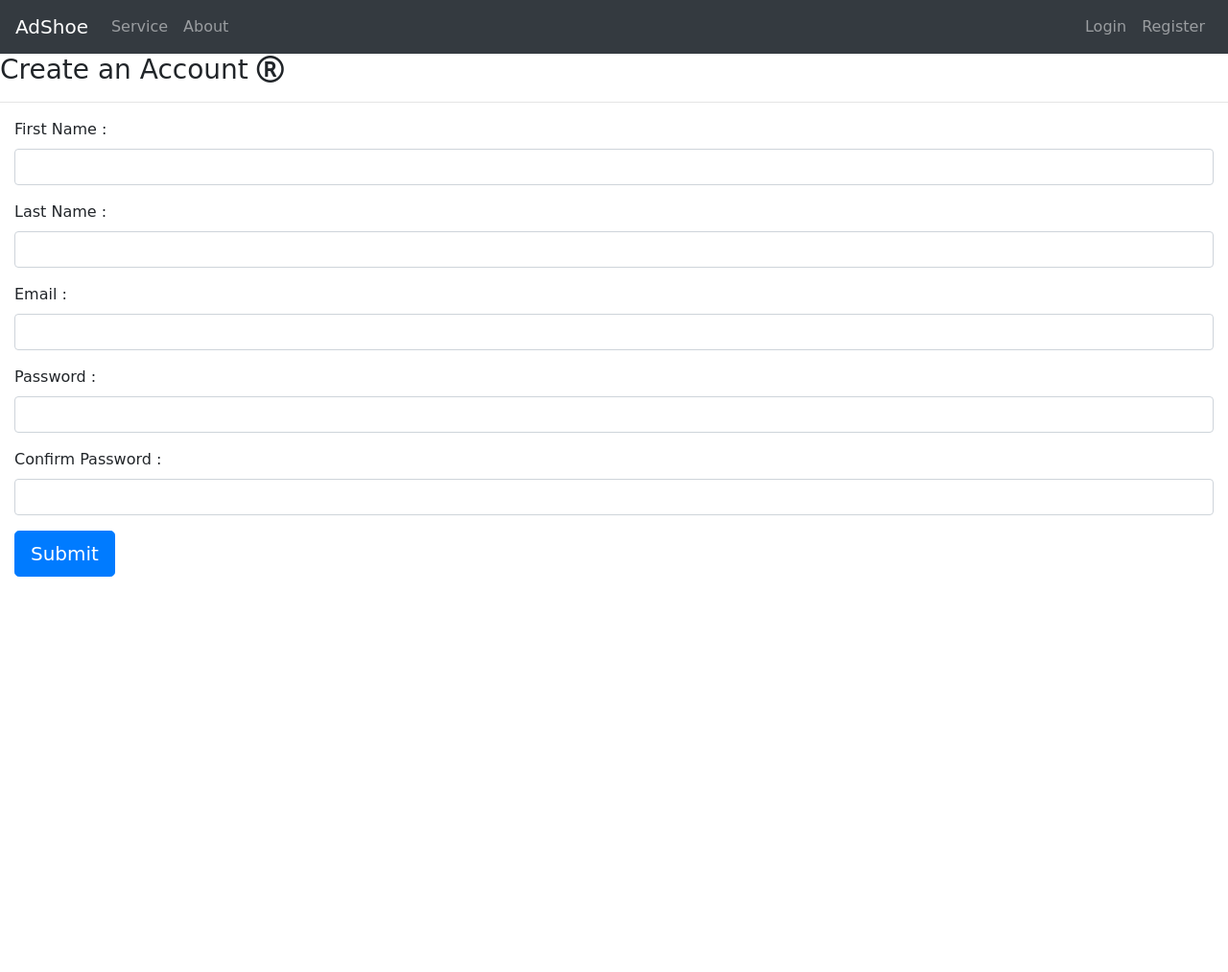
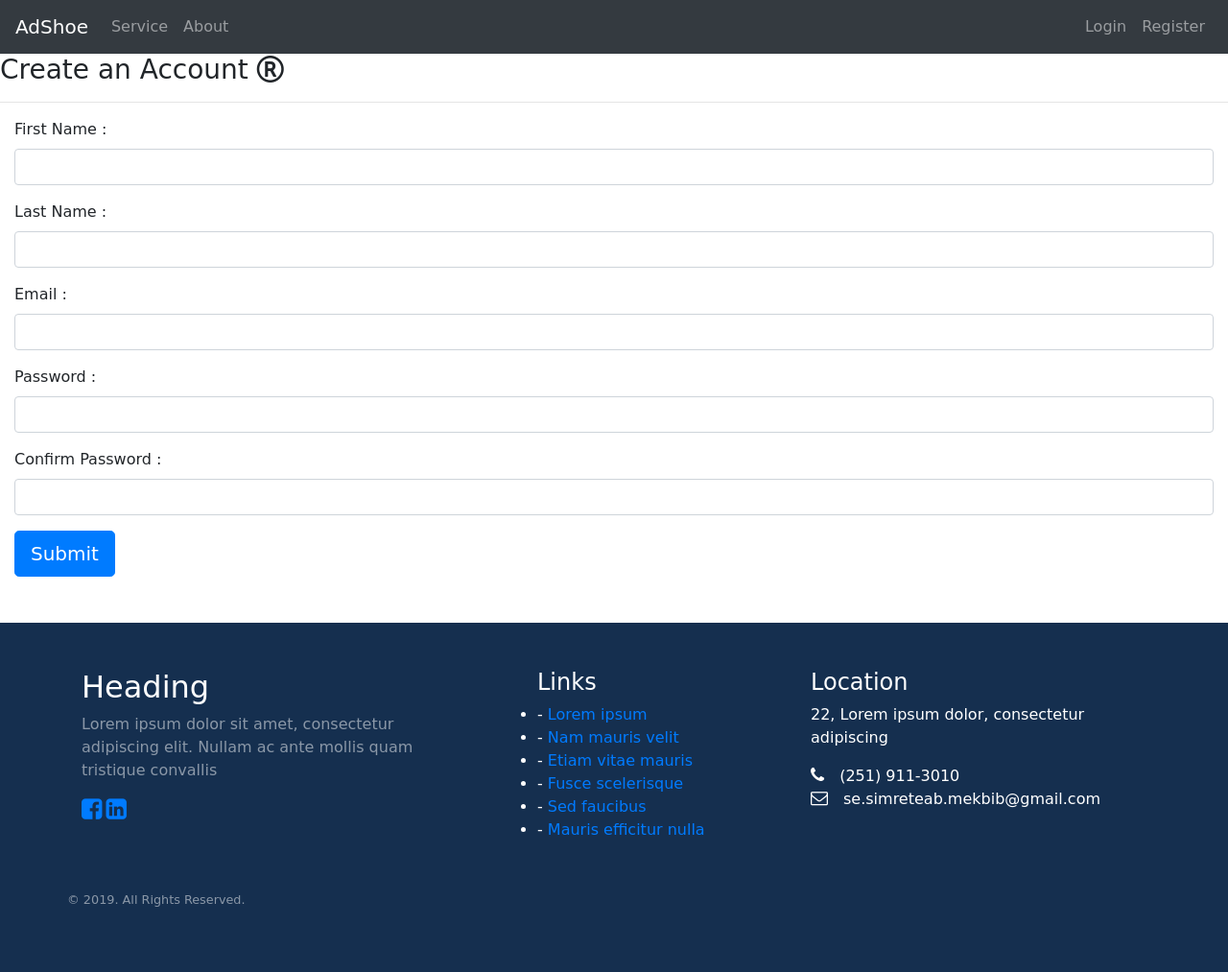
Before and after one commit to simreteabmekbib/ShoePurchaseWebsite, a plain HTML site: page register.html in a window 1280 px wide. Shown: the whole page at 96% size. Before the commit the page ends 800 px from the top, so only its background shows below. Drawn offline with nearby package versions, Linux system fonts and the light colour scheme; a web font is replaced by a local one.

Commit message:
Add footer to register page

```diff
--- a/register.html
+++ b/register.html
@@ -12,10 +12,12 @@
 
     <!-- <link rel="stylesheet" href="assets/css/bootstrap.min.css"> -->
 
-    <link rel="stylesheet" href="https://cdn.jsdelivr.net/npm/bootstrap@4.5.3/dist/css/bootstrap.min.css" integrity="sha384-TX8t27EcRE3e/ihU7zmQxVncDAy5uIKz4rEkgIXeMed4M0jlfIDPvg6uqKI2xXr2" crossorigin="anonymous">
+    <link rel="stylesheet" href="https://cdn.jsdelivr.net/npm/bootstrap@4.5.3/dist/css/bootstrap.min.css"
+        integrity="sha384-TX8t27EcRE3e/ihU7zmQxVncDAy5uIKz4rEkgIXeMed4M0jlfIDPvg6uqKI2xXr2" crossorigin="anonymous">
 
     <!-- Font Awesome CDN  -->
-    <link rel="stylesheet" href="https://stackpath.bootstrapcdn.com/font-awesome/4.7.0/css/font-awesome.min.css" integrity="sha384-wvfXpqpZZVQGK6TAh5PVlGOfQNHSoD2xbE+QkPxCAFlNEevoEH3Sl0sibVcOQVnN" crossorigin="anonymous">
+    <link rel="stylesheet" href="https://stackpath.bootstrapcdn.com/font-awesome/4.7.0/css/font-awesome.min.css"
+        integrity="sha384-wvfXpqpZZVQGK6TAh5PVlGOfQNHSoD2xbE+QkPxCAFlNEevoEH3Sl0sibVcOQVnN" crossorigin="anonymous">
 
     <!-- Custom Css -->
     <link rel="stylesheet" href="assets/css/mystyle.css">
@@ -29,11 +31,12 @@
         <!--  Adding a Logo on the left corner -->
         <a class="navbar-brand" href="index.html">AdShoe</a>
 
-        <button class="navbar-toggler" type="button" data-toggle="collapse" data-target="#colNav" aria-controls="navbarSupportedContent" aria-expanded="false" aria-label="Toggle navigation">
+        <button class="navbar-toggler" type="button" data-toggle="collapse" data-target="#colNav"
+            aria-controls="navbarSupportedContent" aria-expanded="false" aria-label="Toggle navigation">
 
             <span class="navbar-toggler-icon"></span>
 
-       </button>
+        </button>
 
 
 
@@ -112,3 +115,43 @@
 
     </div>
     <!-- End of Container  -->
+    <!-- Footer -->
+
+    <div class="mt-5 pt-5 pb-5 footer">
+        <div class="container">
+            <div class="row">
+                <div class="col-lg-5 col-xs-12 about-company">
+                    <h2>Heading</h2>
+                    <p class="pr-5 text-white-50">Lorem ipsum dolor sit amet, consectetur adipiscing elit. Nullam ac
+                        ante mollis quam tristique convallis </p>
+                    <p><a href="#"><i class="fa fa-facebook-square mr-1"></i></a><a href="#"><i
+                                class="fa fa-linkedin-square"></i></a></p>
+                </div>
+                <div class="col-lg-3 col-xs-12 links">
+                    <h4 class="mt-lg-0 mt-sm-3">Links</h4>
+                    <ul class="m-0 p-0">
+                        <li>- <a href="#">Lorem ipsum</a></li>
+                        <li>- <a href="#">Nam mauris velit</a></li>
+                        <li>- <a href="#">Etiam vitae mauris</a></li>
+                        <li>- <a href="#">Fusce scelerisque</a></li>
+                        <li>- <a href="#">Sed faucibus</a></li>
+                        <li>- <a href="#">Mauris efficitur nulla</a></li>
+                    </ul>
+                </div>
+                <div class="col-lg-4 col-xs-12 location">
+                    <h4 class="mt-lg-0 mt-sm-4">Location</h4>
+                    <p>22, Lorem ipsum dolor, consectetur adipiscing</p>
+                    <p class="mb-0"><i class="fa fa-phone mr-3"></i>(251) 911-3010</p>
+                    <p><i class="fa fa-envelope-o mr-3"></i>se.simreteab.mekbib@gmail.com</p>
+                </div>
+            </div>
+            <div class="row mt-5">
+                <div>
+                    <p class=""><small class="text-white-50">© 2019. All Rights Reserved.</small></p>
+                </div>
+            </div>
+        </div>
+    </div>
+</body>
+
+</html>
```
